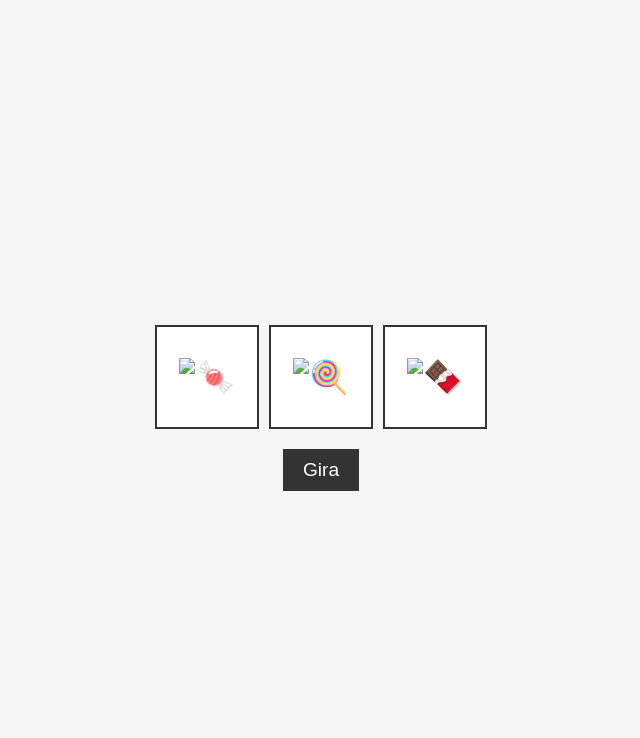
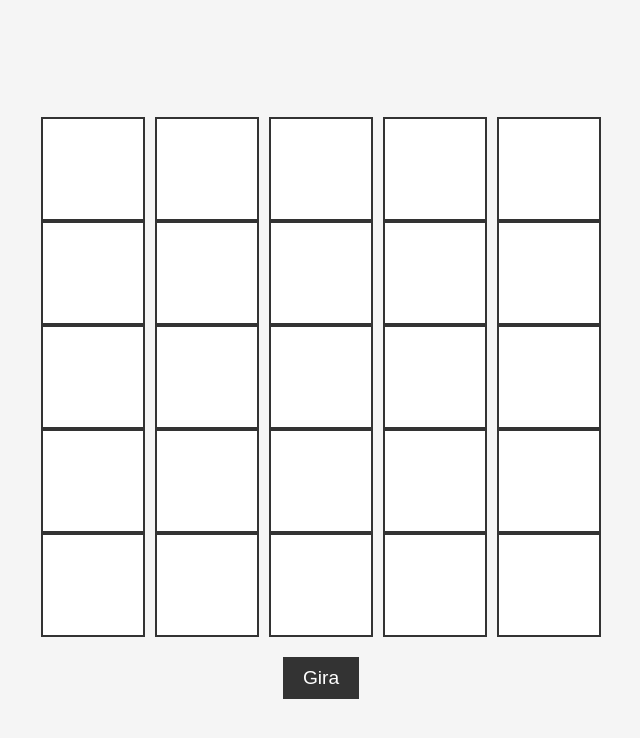
Before and after one commit to ocram1905/marco, a plain HTML site: page index.html in a window 1280 px wide. Shown: the whole page, without its empty margins (319-959 px from the left). Drawn offline with Linux system fonts and the light colour scheme.

Commit message:
Update index.html

```diff
--- a/index.html
+++ b/index.html
@@ -8,14 +8,40 @@
 </head>
 <body>
     <div class="slot-machine">
-        <div class="reel" id="reel1">
-            <img src="symbols/foto1.png" alt="🍬">
+        <div class="reel-container">
+            <div class="reel" id="reel1"></div>
+            <div class="reel" id="reel2"></div>
+            <div class="reel" id="reel3"></div>
+            <div class="reel" id="reel4"></div>
+            <div class="reel" id="reel5"></div>
         </div>
-        <div class="reel" id="reel2">
-            <img src="symbols/foto2.png" alt="🍭">
+        <div class="reel-container">
+            <div class="reel" id="reel6"></div>
+            <div class="reel" id="reel7"></div>
+            <div class="reel" id="reel8"></div>
+            <div class="reel" id="reel9"></div>
+            <div class="reel" id="reel10"></div>
         </div>
-        <div class="reel" id="reel3">
-            <img src="symbols/foto3.png" alt="🍫">
+        <div class="reel-container">
+            <div class="reel" id="reel11"></div>
+            <div class="reel" id="reel12"></div>
+            <div class="reel" id="reel13"></div>
+            <div class="reel" id="reel14"></div>
+            <div class="reel" id="reel15"></div>
+        </div>
+        <div class="reel-container">
+            <div class="reel" id="reel16"></div>
+            <div class="reel" id="reel17"></div>
+            <div class="reel" id="reel18"></div>
+            <div class="reel" id="reel19"></div>
+            <div class="reel" id="reel20"></div>
+        </div>
+        <div class="reel-container">
+            <div class="reel" id="reel21"></div>
+            <div class="reel" id="reel22"></div>
+            <div class="reel" id="reel23"></div>
+            <div class="reel" id="reel24"></div>
+            <div class="reel" id="reel25"></div>
         </div>
     </div>
     <button id="spinButton">Gira</button>
```
